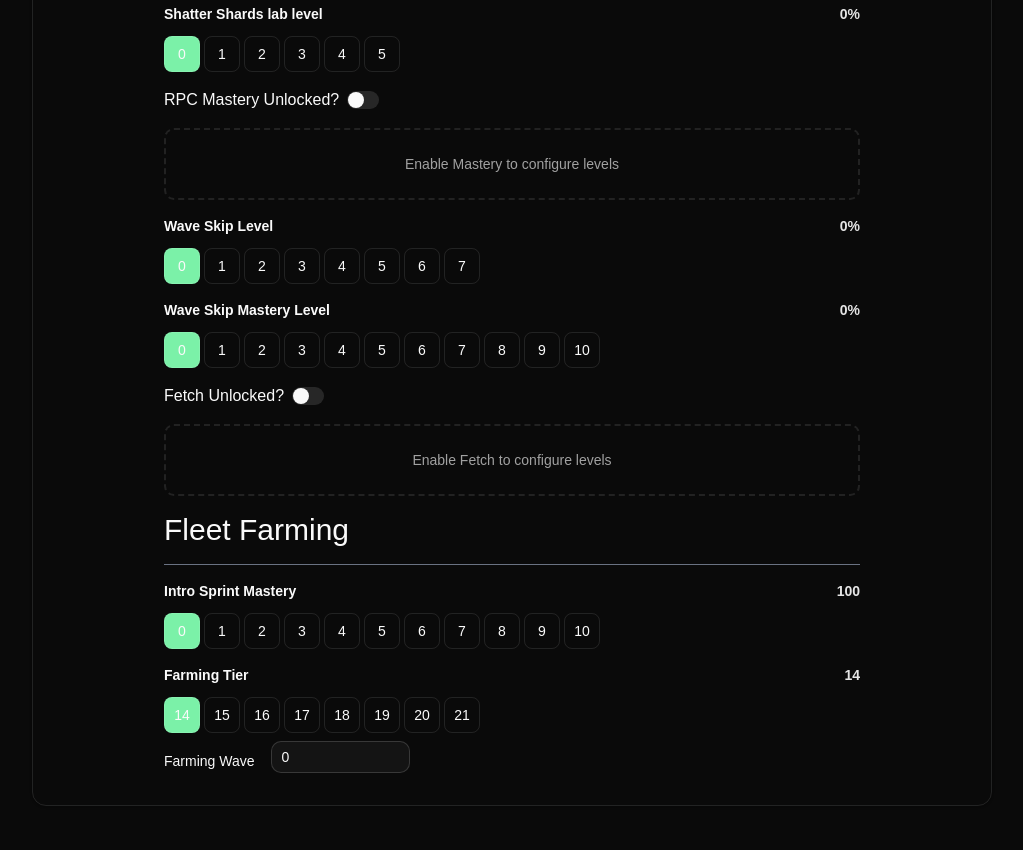
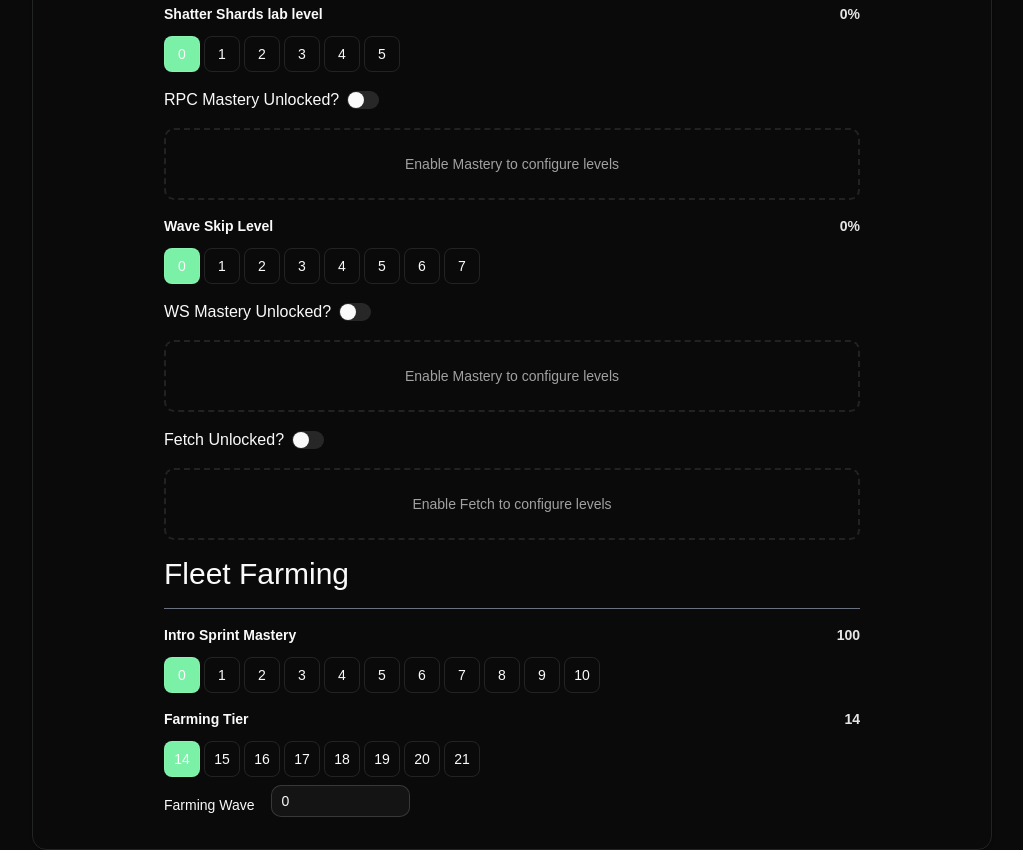
Before and after one commit to Viktorrangelov04/tower-shard-calculator, a React (Vite) app: page / in a window 1280 px wide. Shown: the part 968-1818 px from the top of the page, without its empty margins (128-1151 px from the left). Built offline with nearby package versions, Linux system fonts and the light colour scheme.

Commit message:
adding nicer UX for WS# and adding cloudflare web analytics

```diff
--- a/index.html
+++ b/index.html
@@ -9,5 +9,6 @@
   <body>
     <div id="root"></div>
     <script type="module" src="/src/main.tsx"></script>
+    <!-- Cloudflare Web Analytics --><script defer src='https://static.cloudflareinsights.com/beacon.min.js' data-cf-beacon='{"token": "0f43c93123fc4bbe8d743e5f772c0110"}'></script><!-- End Cloudflare Web Analytics -->
   </body>
 </html>
--- a/src/App.tsx
+++ b/src/App.tsx
@@ -24,6 +24,7 @@ const DEFAULT_BUILD = {
     shattersRares: true,
     CDCValue: 0,
     hasRPC: false,
+    hasWSM: false,
     RDCValue: 0,
     SSValue: 0,
     RPCValue: 30,
@@ -133,7 +134,7 @@ function App() {
 
     const fetch = useMemo(() => {
         return calculateFetch({ ...build });
-    }, [build.fetchCD, build.fetchFC, build.fetchDFC]);
+    }, [build.fetchCD, build.fetchFC, build.fetchDFC, build.hasFetch]);
 
     const simResult = useMemo(() => {
         return simulateDeterministicRun(
--- a/src/components/BaseShardMenu.tsx
+++ b/src/components/BaseShardMenu.tsx
@@ -171,6 +171,15 @@ export default function BaseShardMenu({ data, setBuild }: BaseShardProps) {
                     prefix=""
                 />
 
+                <div className="flex gap-2 items-center">
+                    <p>WS Mastery Unlocked?</p>
+                    <Switch
+                        checked={data.hasWSM}
+                        onCheckedChange={(v) => updateField("hasWSM", v)}
+                    />
+                </div>
+
+                {data.hasWSM ? (
                 <CardLevelPicker
                     label="Wave Skip Mastery Level"
                     levels={WS_MASTERY}
@@ -179,6 +188,11 @@ export default function BaseShardMenu({ data, setBuild }: BaseShardProps) {
                     unit="%"
                     prefix=""
                 />
+                ) : (
+                     <div className="w-full text-center p-6 border-2 border-dashed rounded-lg text-muted-foreground text-sm">
+                        Enable Mastery to configure levels
+                    </div>
+                )}
 
                 <div className="flex gap-2 items-center">
                     <p>Fetch Unlocked?</p>
--- a/src/types.ts
+++ b/src/types.ts
@@ -23,6 +23,7 @@ export interface PlayerBuild {
     shattersRares: boolean;
     CDCValue: number;
     hasRPC: boolean;
+    hasWSM: boolean;
     RDCValue: number;
     SSValue: number;
     RPCValue: number;
--- a/src/utils/calculations.ts
+++ b/src/utils/calculations.ts
@@ -12,7 +12,7 @@ import type { AverageRewards, fleetRewards, PlayerBuild, TierConfig } from "@/ty
 
 const calculateWaveSkip = (inputs: PlayerBuild): number => {
     const WSCard = WS_CARD[inputs.WSCardLevel] / 100;
-    const WSMastery = WS_MASTERY[inputs.WSMasteryLevel] / 100;
+    const WSMastery = inputs.hasWSM ? WS_MASTERY[inputs.WSMasteryLevel] / 100 : 1;
 
     const WSBase = WSCard / (1 - WSCard);
     const WSPlusMulti = WSBase * (1 + WSMastery);
```
